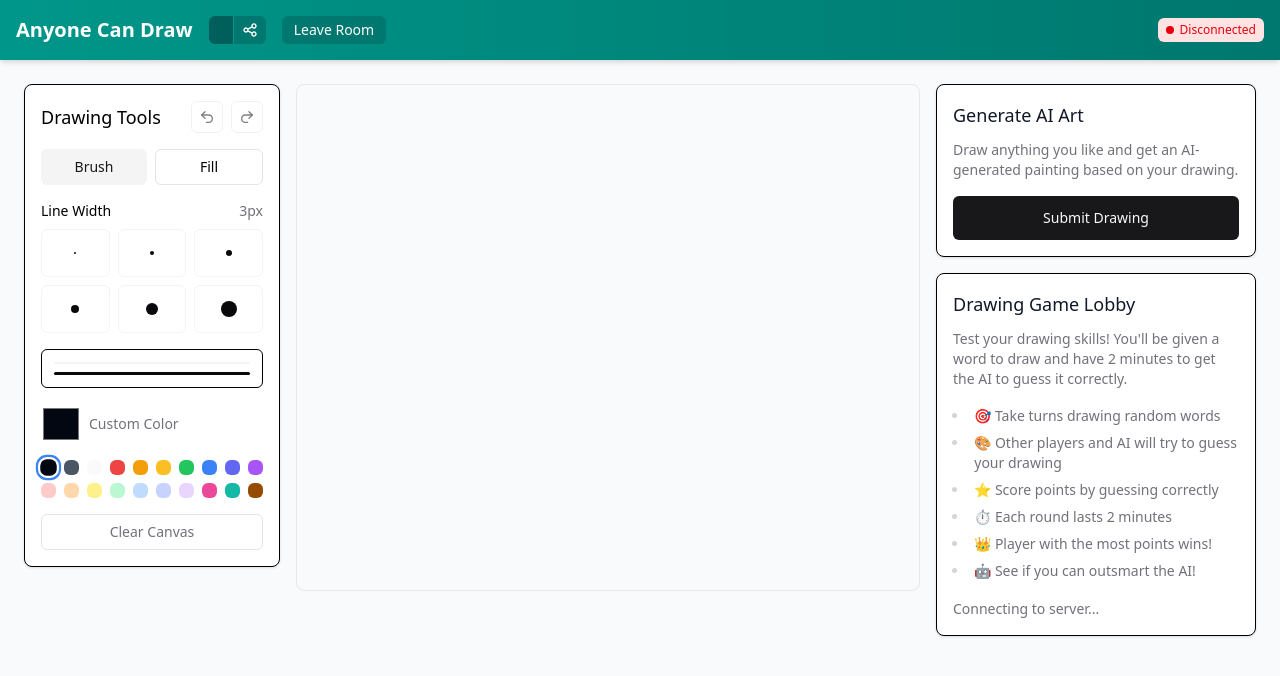
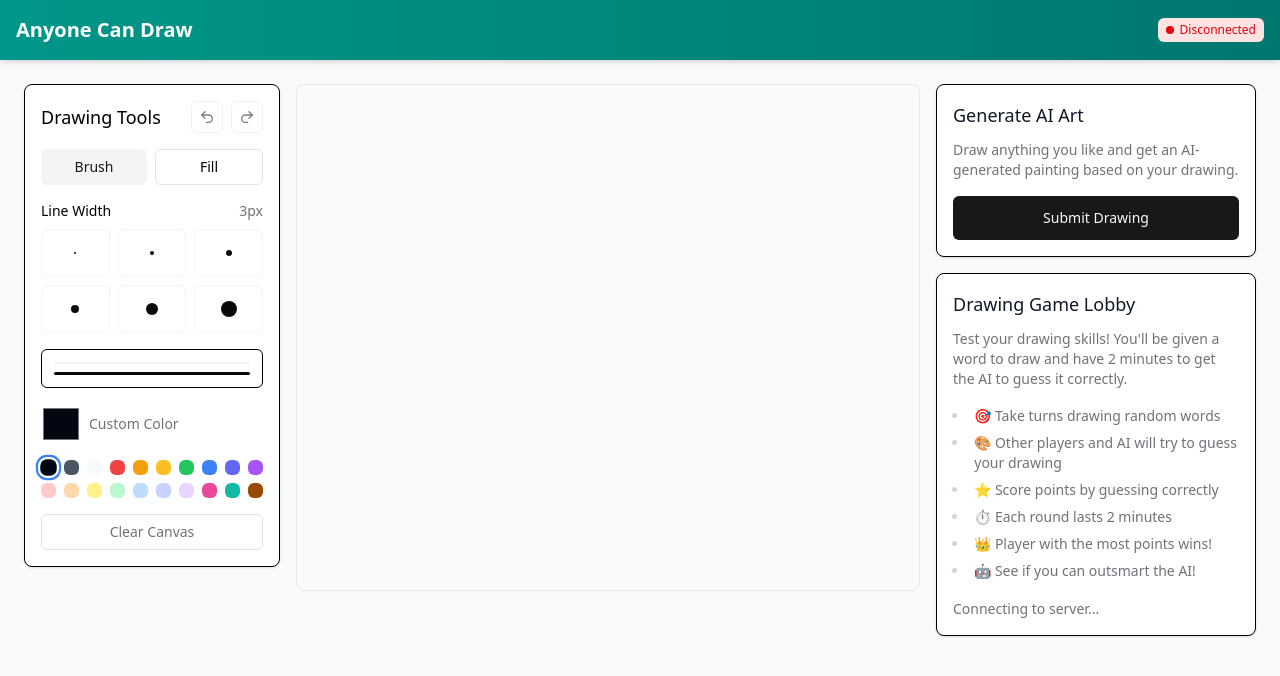
Before and after one commit to nicholasgriffintn/anyone-can-draw, a React (Vite) app: page / in a window 1280 px wide. Shown: the top 676 px of the page. Built offline with nearby package versions, Linux system fonts and the light colour scheme.

Commit message:
chore: tidy up room nav

```diff
--- a/src/components/RoomScreen.tsx
+++ b/src/components/RoomScreen.tsx
@@ -226,6 +226,8 @@ export function RoomScreen() {
         <div className="flex items-center justify-between">
           <div className="flex items-center space-x-2 md:space-x-4">
             <h1 className="text-lg md:text-xl font-bold">Anyone Can Draw</h1>
+            {isConnected() && (
+              <>
                 <div className="flex items-stretch h-7">
                   <div className="px-2 md:px-3 py-1 text-xs md:text-sm bg-teal-800 rounded-l-md truncate max-w-[80px] md:max-w-none flex items-center">
                     {roomData.key}
@@ -250,6 +252,8 @@ export function RoomScreen() {
                 >
                   Leave Room
                 </button>
+              </>
+            )}
           </div>
 
           <div className="flex items-center space-x-2 md:space-x-4">
```
Lines whose indentation alone changed are shown as unchanged.
